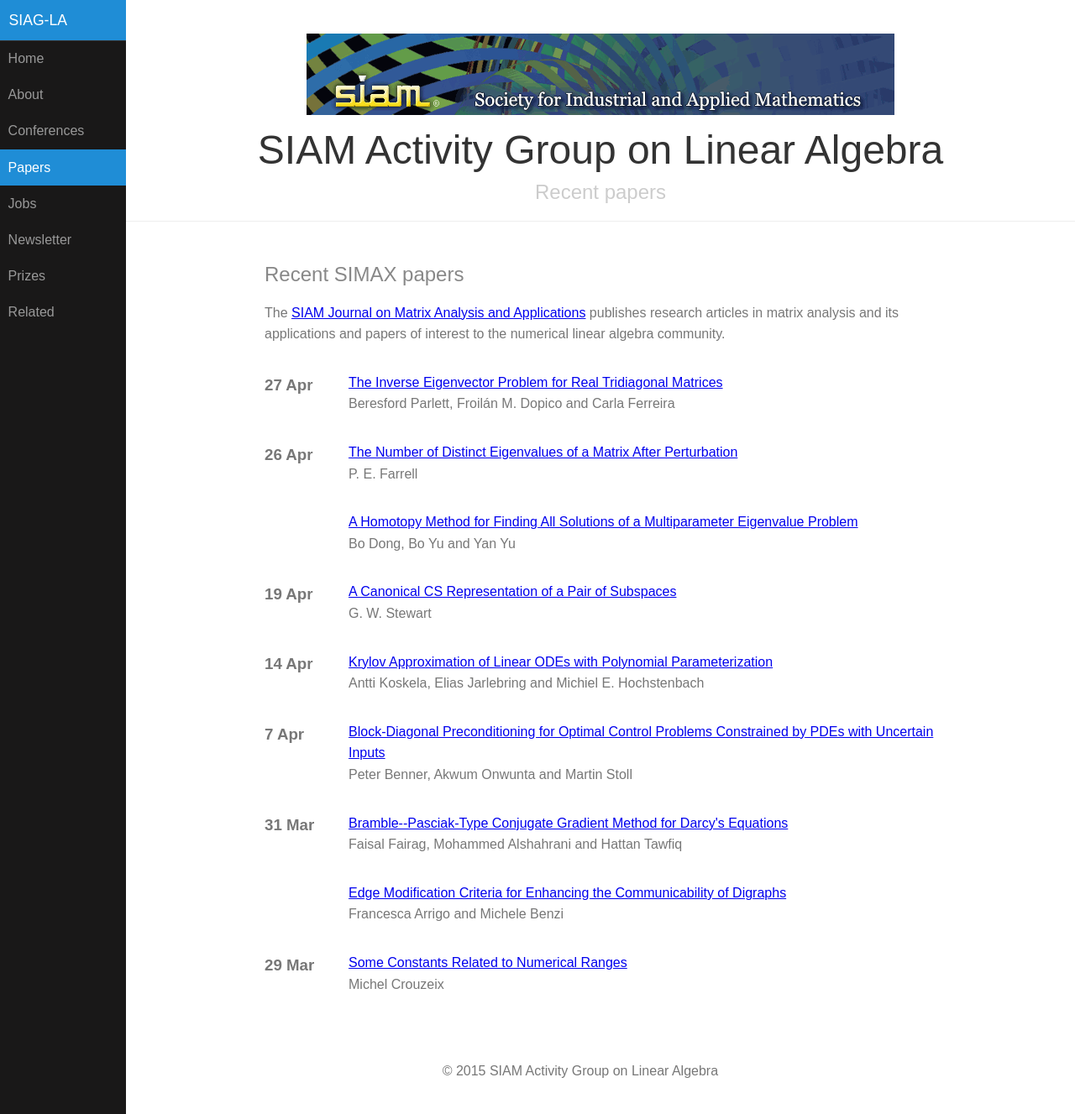
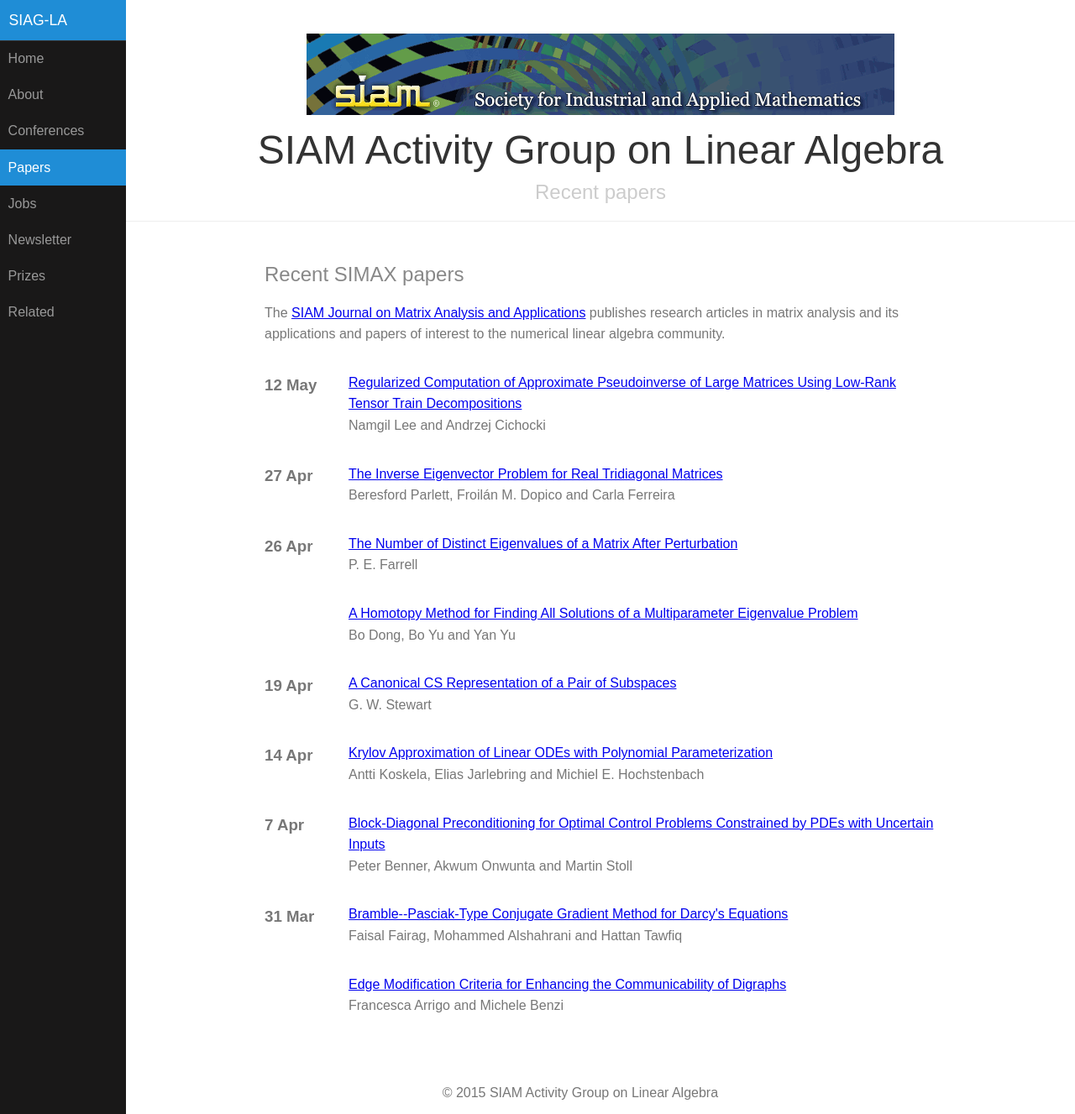
Before and after one commit to dbindel/siagla, a Jekyll site: the page built from simax.html, in a window 1280 px wide and 1327 px high. Shown: the whole window at 84% size. Built offline with Jekyll 4.4.1, drawn with Linux system fonts in a browser that asks for light colours.

Commit message:
Automated updates to simax.yml

```diff
--- a/_data/simax.yml
+++ b/_data/simax.yml
@@ -1547,3 +1547,12 @@
   pp_start: '577'
   title: The Inverse Eigenvector Problem for Real Tridiagonal Matrices
   volume: '37'
+- authors: Namgil Lee and Andrzej Cichocki
+  date: '2016-05-12T07:00:00Z'
+  doi: doi:10.1137/15M1028479
+  link: http://epubs.siam.org/doi/abs/10.1137/15M1028479?ai=s7&mi=3ezuvv&af=R
+  pp_end: '623'
+  pp_start: '598'
+  title: Regularized Computation of Approximate Pseudoinverse of Large Matrices Using
+    Low-Rank Tensor Train Decompositions
+  volume: '37'
```
